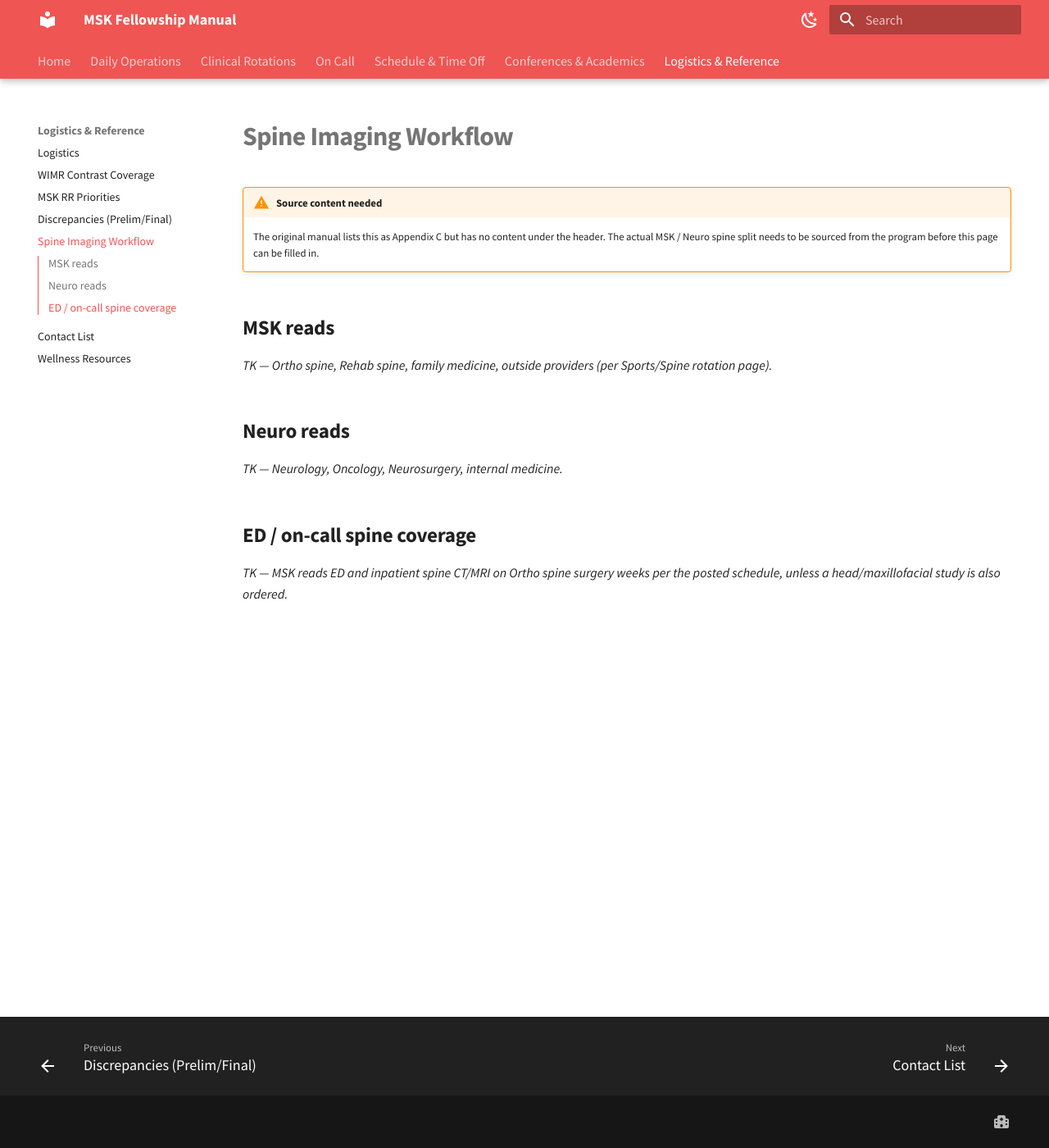
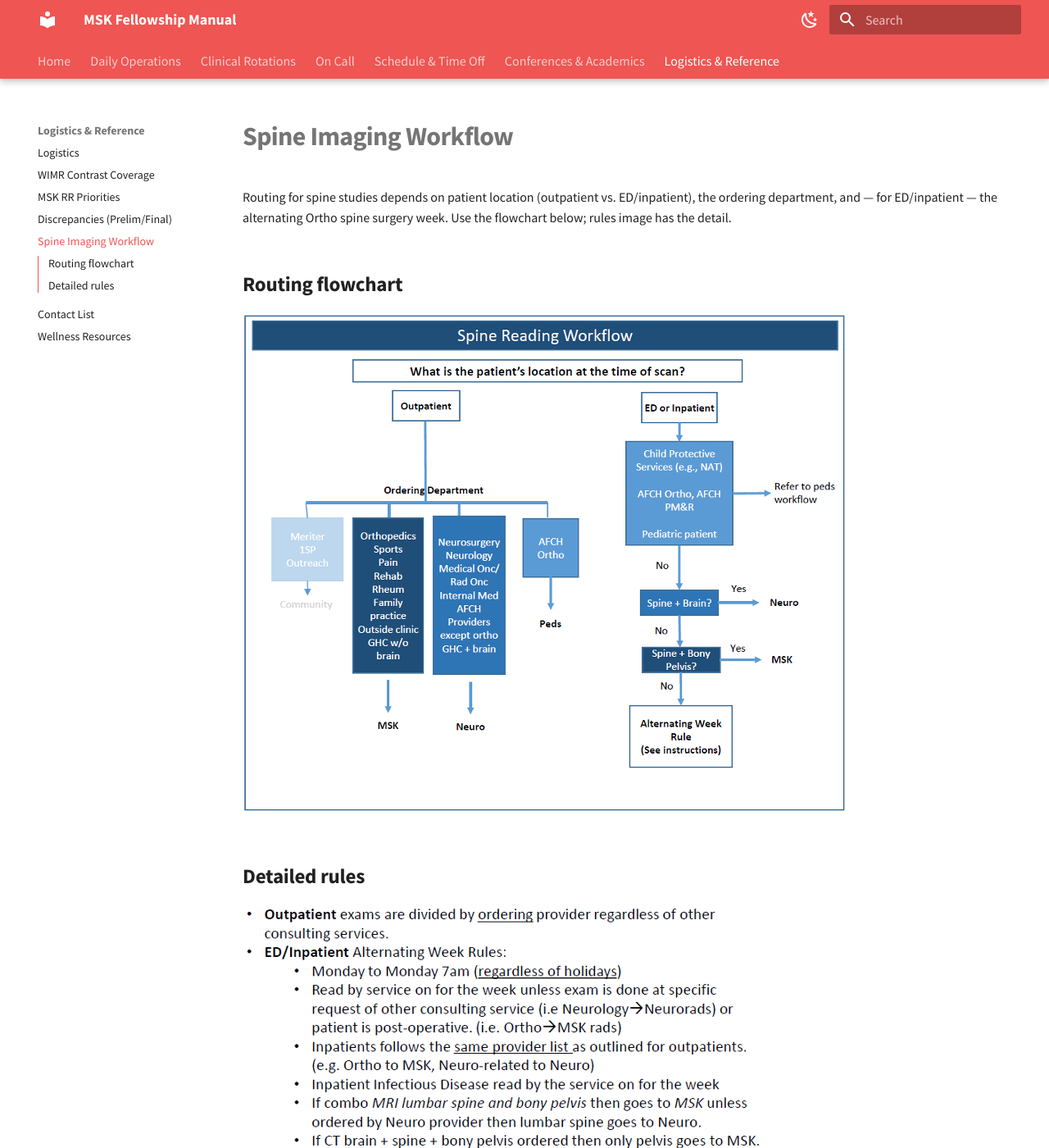
Before and after one commit to UW-MSK-Rads/msk-fellowship-manual, an MkDocs documentation site: the page built from docs/spine-workflow.md, in a window 1280 px wide and 1400 px high. Shown: the whole window at 82% size. Built offline with MkDocs 1.6.1 and Material for MkDocs 9.7.7, drawn with Linux system fonts in a browser that asks for light colours.

Commit message:
Embed spine routing flowchart and rules in Spine Workflow page
Replace the source-content-needed stub with two embedded reference
images: the MSK/Neuro/Peds routing flowchart and the detailed rules
sheet. Images live under docs/images/spine-workflow/.

The rules image is text-heavy and may be worth transcribing to
markdown later for search and mobile legibility.

Co-Authored-By: Claude Opus 4.7 <noreply@anthropic.com>

```diff
--- a/docs/spine-workflow.md
+++ b/docs/spine-workflow.md
@@ -1,16 +1,11 @@
 # Spine Imaging Workflow
 
-!!! warning "Source content needed"
-    The original manual lists this as Appendix C but has no content under the header. The actual MSK / Neuro spine split needs to be sourced from the program before this page can be filled in.
+Routing for spine studies depends on patient location (outpatient vs. ED/inpatient), the ordering department, and — for ED/inpatient — the alternating Ortho spine surgery week. Use the flowchart below; rules image has the detail.
 
-## MSK reads
+## Routing flowchart
 
-*TK — Ortho spine, Rehab spine, family medicine, outside providers (per Sports/Spine rotation page).*
+![Spine reading workflow: MSK / Neuro / Peds routing](images/spine-workflow/routing-flowchart.png)
 
-## Neuro reads
+## Detailed rules
 
-*TK — Neurology, Oncology, Neurosurgery, internal medicine.*
-
-## ED / on-call spine coverage
-
-*TK — MSK reads ED and inpatient spine CT/MRI on Ortho spine surgery weeks per the posted schedule, unless a head/maxillofacial study is also ordered.*
+![Spine routing rules and alternating week instructions](images/spine-workflow/routing-rules.png)
```
Also changed, not shown: docs/images/spine-workflow/routing-flowchart.png (added), docs/images/spine-workflow/routing-rules.png (added).
